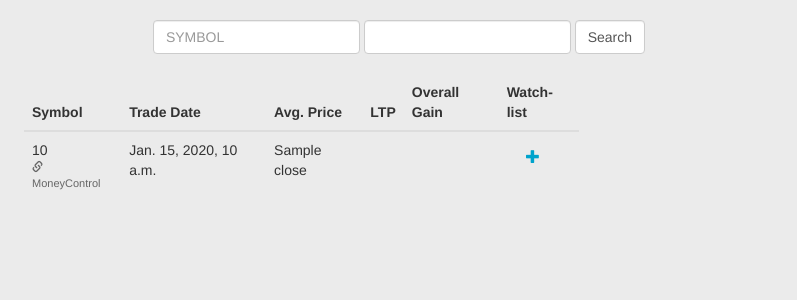
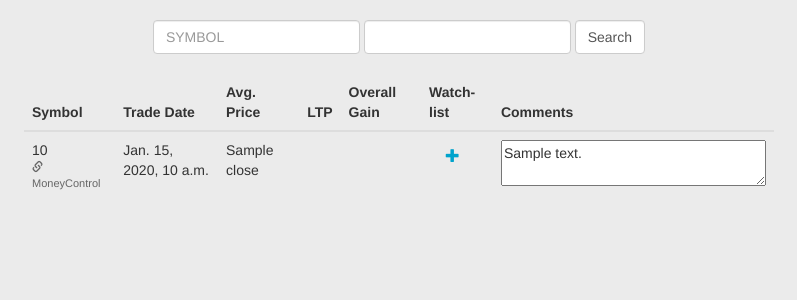
Before and after one commit to mani098/twinbull, a Django app: template stocks/templates/stocks/history.html in a window 1280 px wide. Shown: the part 52-352 px from the top of the page, without its empty margins (241-1038 px from the left). Run offline with Django 3.2, Linux system fonts and the light colour scheme; the template is opened without the code that fills it: most values are stand-ins (such as "Sample title", 1, 10 or a date in 2020); some libraries are stand-ins or nearby versions.

Commit message:
added comments in history and home page

```diff
--- a/static/js/app.js
+++ b/static/js/app.js
@@ -21,14 +21,18 @@ $(function () {
 });
 
 $('.add-btn').click(function () {
+
+
     var rowId = this.dataset.rowId;
+    var comment = document.getElementById(rowId).value;
+
     this.className = "glyphicon glyphicon-ok ok-btn"
     $.ajax({
         type: 'POST',
         contentType: 'application/json',
         dataType: 'json',
         url: '/api/watchlist/add/',
-        data: JSON.stringify({row_id: rowId})
+        data: JSON.stringify({row_id: rowId, comments: comment})
 
     });
 
--- a/stocks/api.py
+++ b/stocks/api.py
@@ -31,8 +31,10 @@ def watchlist_remove(request):
 @csrf_exempt
 def watchlist_add(request):
     history_id = json.loads(request.body).get('row_id')
+    comment = json.loads(request.body).get('comments')
+    # print comments
     stock_qs = StockHistory.objects.filter(id=history_id)
-    stock_qs.update(watch_list=True)
+    stock_qs.update(watch_list=True, comments=comment)
     return JsonResponse({})
 
 
--- a/stocks/templates/stocks/history.html
+++ b/stocks/templates/stocks/history.html
@@ -12,7 +12,7 @@
 
 <div class="row" style="margin-top: 20px;">
     <div class="col-sm-2"></div>
-    <div class="col-sm-6">
+    <div class="col-sm-8">
         <form method="POST">
             {% csrf_token %}
             <table class="table table-hover">
@@ -24,6 +24,7 @@
                     <th>LTP</th>
                     <th>Overall Gain</th>
                     <th>Watch-list</th>
+                    <th>Comments</th>
                 </tr>
                 </thead>
                 <tbody>
@@ -51,12 +52,6 @@
                         <div class="{{ i.stock }}-overall-gain" data-close="{{ i.close }}"></div>
                         <div class="{{ i.stock }}-overall-gain-percent addFadeColor"></div>
                     </td>
-                    <!--<td><input type="checkbox" name="watch_list" value="{{ i.id }}"-->
-                               <!--{% if i.watch_list %}-->
-                               <!--checked=true-->
-                               <!--{% endif %}-->
-                    <!--&gt;-->
-                    <!--</td>-->
                     <td>
                         {% if i.watch_list %}
                             <span class="glyphicon glyphicon-ok ok-btn"></span>
@@ -64,13 +59,14 @@
                             <span class="glyphicon glyphicon-plus add-btn" data-row-id="{{ i.id }}"></span>
                         {% endif %}
                     </td>
+                    <td>
+                        <textarea class="comment" rows="2" cols="30" id="{{ i.id }}">{{ i.comments }}</textarea>
+                    </td>
                 </tr>
                 {% endfor %}
                 </tbody>
             </table>
-            <!--<div class="pull-right">-->
-                <!--<input type="submit" value="Add to Watch-list" name="to_watchlist">-->
-            <!--</div>-->
+
         </form>
     </div>
 </div>
```
Also changed, not shown: stocks/templates/stocks/index.html (+5 -2 lines).
